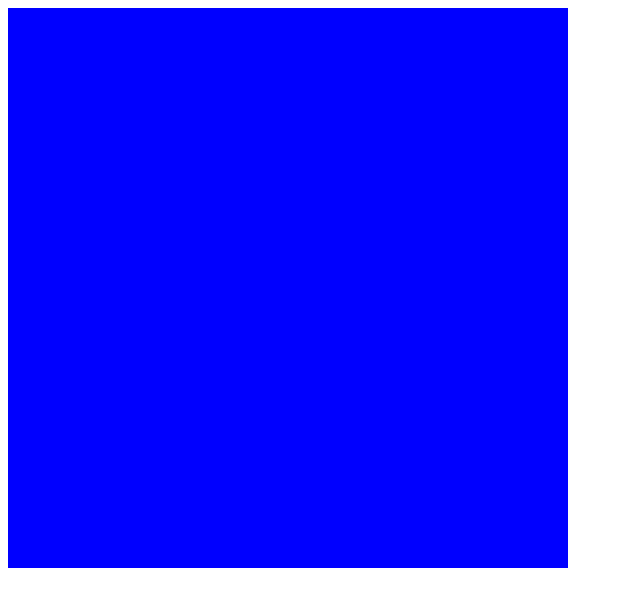
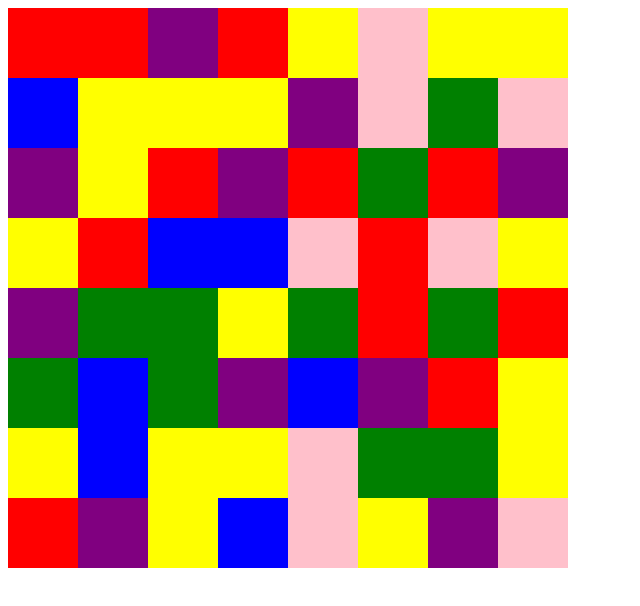
Before and after one commit to emilieChnvt/candyCrush, a plain HTML site: page index.html in a window 1280 px wide. Shown: the whole page, without its empty margins (0-640 px from the left). Drawn offline with Linux system fonts and the light colour scheme.

Commit message:
random color added to squares

```diff
--- a/css/style.css
+++ b/css/style.css
@@ -3,7 +3,7 @@
     height:560px;
     display:flex;
     flex-wrap:wrap;
-    background-color: blue;
+
 }
 .grid div{
     width:70px;
--- a/js/main.js
+++ b/js/main.js
@@ -11,6 +11,7 @@ const candyColors = [
     'blue',
     'purple',
     'pink',
+    'yellow',
 
 ]
 
@@ -20,7 +21,7 @@ const candyColors = [
         for(let i = 0; i < width*width ; i++){
             const square = document.createElement("div");
             let randomColor = Math.floor(Math.random()*candyColors.length);
-            console.log(randomColor);
+            square.style.backgroundColor = candyColors[randomColor];
             grid.appendChild(square);
             squares.push(squares)
         }
```
